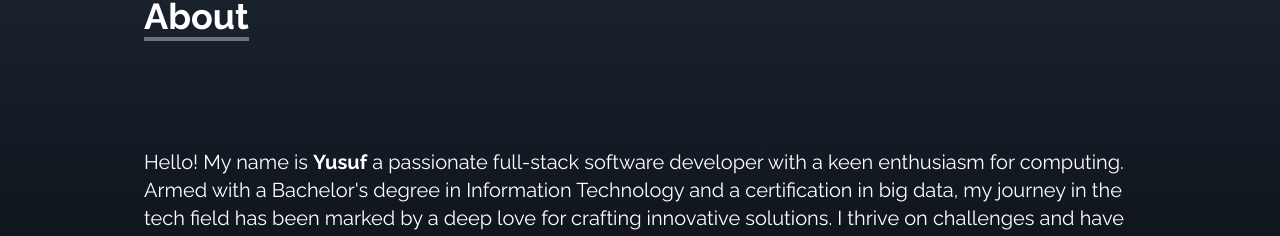
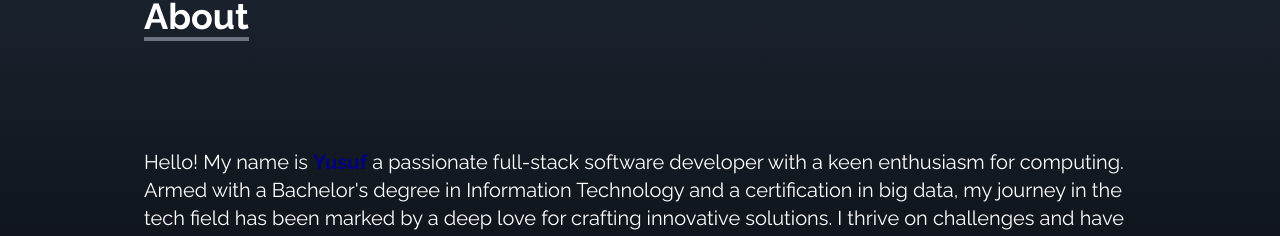
Before and after one commit to Tamale1/portifolio, a React (Create React App) app: page / in a window 1280 px wide. Shown: the part 946-1182 px from the top of the page. Built offline with nearby package versions, Linux system fonts and the light colour scheme.

Commit message:
minoredit

```diff
--- a/src/components/About.jsx
+++ b/src/components/About.jsx
@@ -13,7 +13,7 @@ const About = () => {
         </div>
 
         <p className="text-xl mt-20">
-         Hello! My name is <strong>Yusuf</strong>  a passionate  full-stack software developer with a keen enthusiasm for computing.
+         Hello! My name is <strong style={{color: 'navy'}}>Yusuf</strong>  a passionate  full-stack software developer with a keen enthusiasm for computing.
         Armed with a Bachelor's degree in Information Technology and a certification in big data,
        my journey in the tech field has been marked by a deep love for crafting innovative solutions.
         I thrive on challenges and have honed my skills through collaborative efforts within dynamic teams. As a proactive learner,
```
